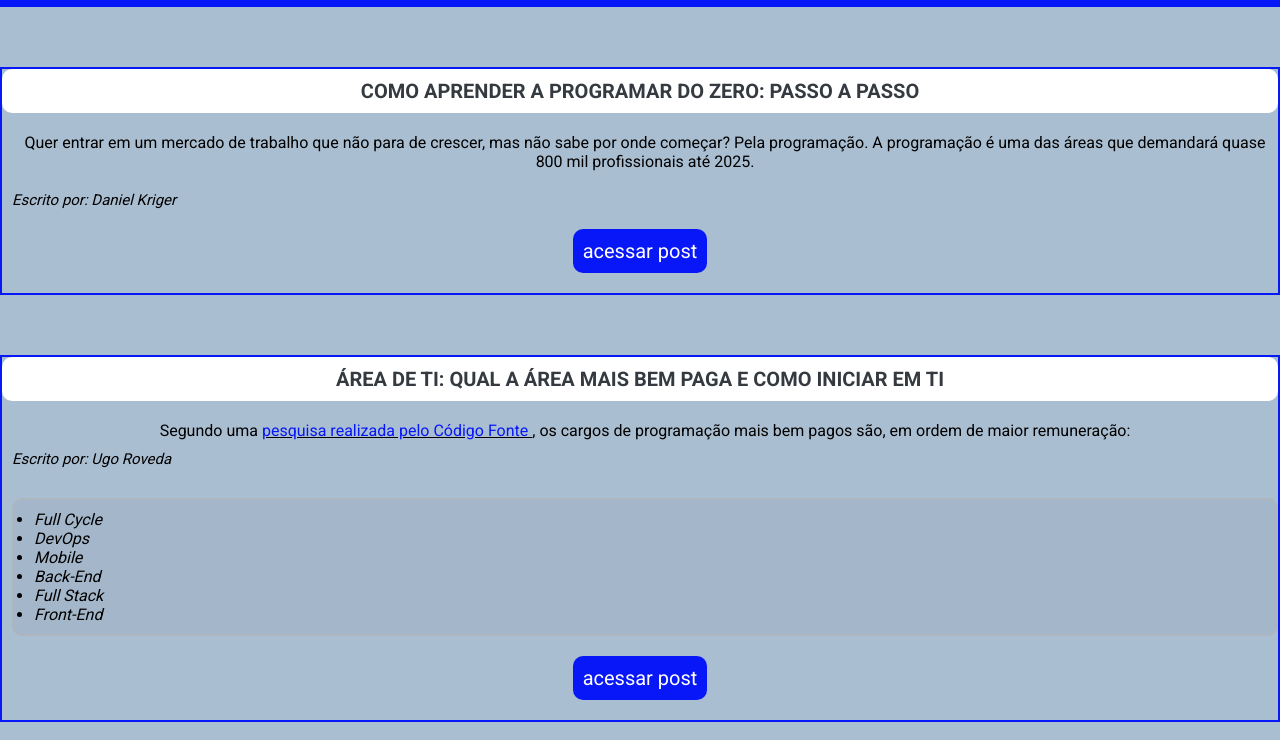
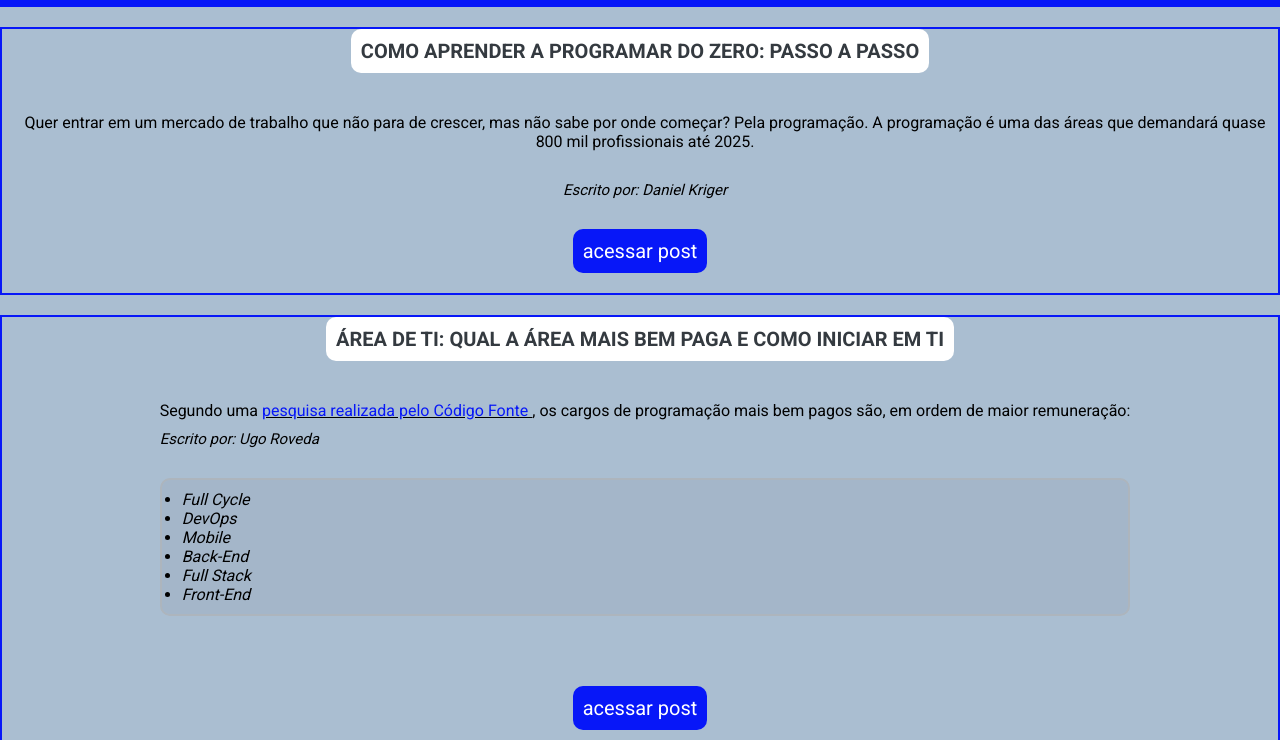
Before and after one commit to Kenzie-Academy-Brasil-Developers/m1-entrega-estilizando-blog-kenzie_Lais-Lessa, a plain HTML site: page index.html in a window 1280 px wide. Shown: the part 60-800 px from the top of the page. Drawn offline with Linux system fonts and the light colour scheme.

Commit message:
correção

```diff
--- a/style.css
+++ b/style.css
@@ -85,6 +85,12 @@ a{
 section{
     margin-top: 60px;
     border: 2px solid  #0717f8;
+    display: flex;
+    justify-content: center;
+    align-items: center;
+    flex-direction: column;
+    margin-top: 20px ;
+
 
 }
 
@@ -115,7 +121,6 @@ ul{
     padding: 10px;
     border-radius: 10px;
     background-color:#a4b6c9;
-    display: list-item  ;
 
 }
 
```
